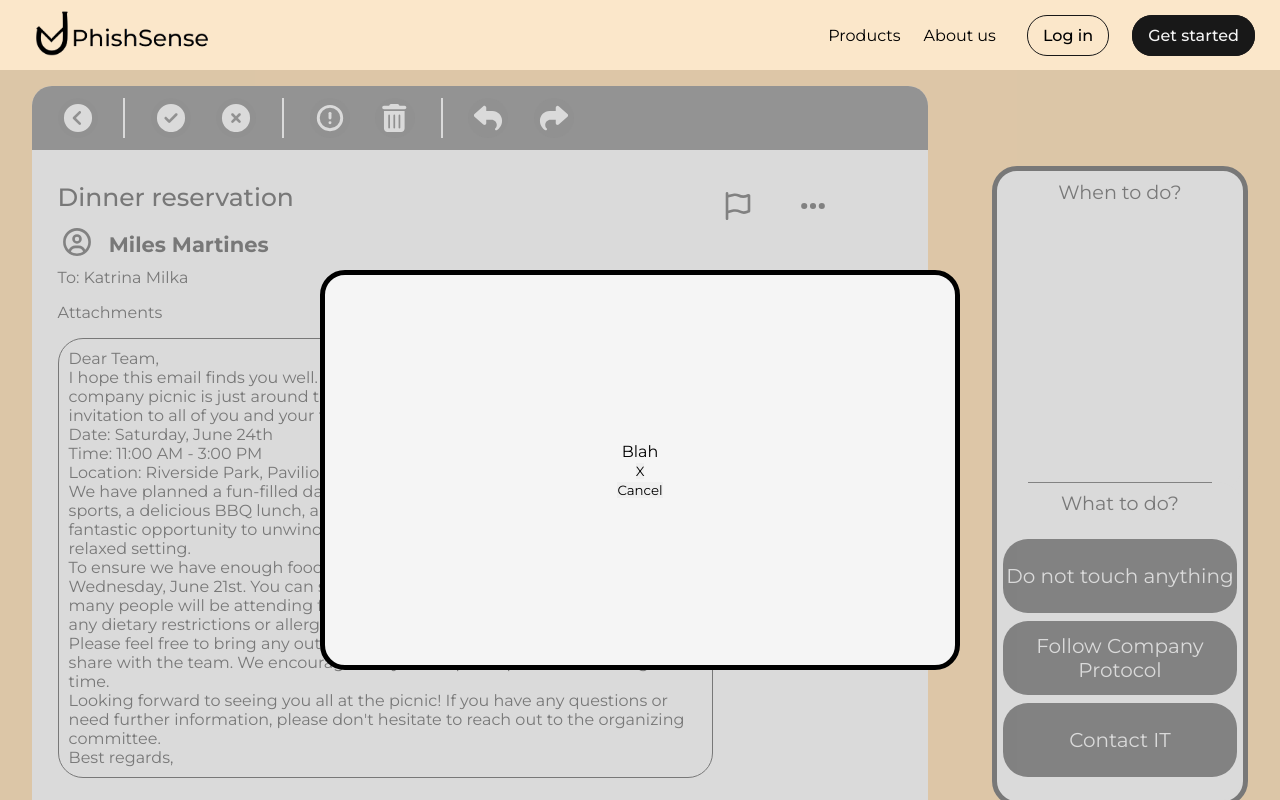
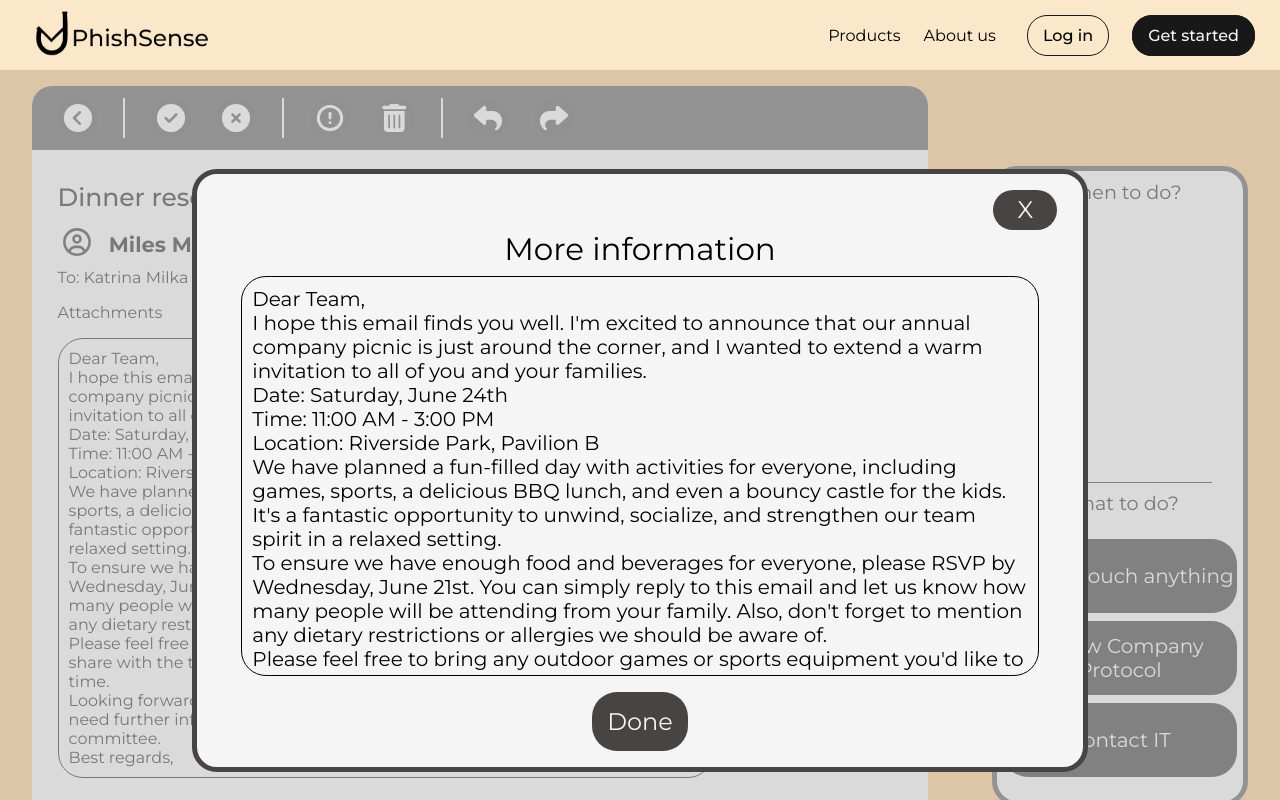
Before and after one commit to Que-sar/PhishSense, a React (Create React App) app: page /demo in a window 1280 px wide. Both pictures are taken after a click on the button 813 px from the left and 206 px from the top of the page. Shown: the top 800 px of the page. Built offline with nearby package versions, Linux system fonts and the light colour scheme.

Commit message:
More info done

```diff
--- a/src/components/simulation/MoreInfo.css
+++ b/src/components/simulation/MoreInfo.css
@@ -17,11 +17,89 @@
   border-radius: 25px;
   border-style: solid;
   border-width: thick;
+  border-color: #484444;
   background: whitesmoke;
-  height: 50%;
-  width: 50%;
+  min-height: 50vh;
+  min-width: 50vw;
+  max-width: 70vw;
+  display: flex;
+  flex-direction: column;
+}
+
+.titleCloseBtn {
+  display: flex;
+  justify-content: flex-end;
+  width: 100%;
+}
+
+.x-button-modal {
+  margin-top: 2vh;
+  margin-right: 2vw;
+  height: 5vh;
+  width: 5vw;
+  font-size: x-large;
+  border-radius: 25px;
+  background-color: #484444;
+  color: whitesmoke;
+  cursor: pointer;
+}
+
+.x-button-modal:hover {
+  background-color: rgba(80, 77, 77, 0.9);
+  transition: background-color 0.3s ease;
+}
+
+.modalContent {
+  height: 100%;
+  width: 100%;
+  display: flex;
+  flex-direction: column;
+  justify-content: center;
+  align-items: center;
+  margin-bottom: 2vh;
+}
+.header-title {
+  font-size: calc(26px + 0.390625vw);
+  margin-bottom: 1vh;
+}
+
+.header-info {
+  border-style: solid;
+  border-width: thin;
+  border-radius: 25px;
+  max-height: 50vh;
+  overflow-y: auto;
+  width: 90%;
+  padding: 10px;
+  overflow-y: auto;
+  font-size: calc(15px + 0.390625vw);
+}
+
+.footer {
   display: flex;
   justify-content: center;
-  align-items: center;
-  flex-direction: column;
 }
+
+.doneBtn {
+  height: fit-content;
+  width: fit-content;
+  padding: 15px;
+  font-size: x-large;
+  border-radius: 25px;
+  background-color: #484444;
+  color: whitesmoke;
+  cursor: pointer;
+  margin-bottom: 2vh;
+}
+
+.doneBtn:hover {
+  background-color: rgba(80, 77, 77, 0.9);
+  transition: background-color 0.3s ease;
+}
+
+@media (max-width: 991px) {
+  .modalContainer {
+    /* height: 80vh;
+    width: 80vw; */
+  }
+}
--- a/src/components/simulation/MoreInfo.js
+++ b/src/components/simulation/MoreInfo.js
@@ -1,16 +1,34 @@
-import React from "react";
+import React, { useEffect, useRef } from "react";
 import "./MoreInfo.css";
 
 const MoreInfo = (props) => {
   const headerInfo = props.headerInfo;
   const setOpenModal = props.setOpenModal;
+  const modalContainerRef = useRef(null);
+
+  useEffect(() => {
+    const handleClickOutside = (event) => {
+      if (
+        modalContainerRef.current &&
+        !modalContainerRef.current.contains(event.target)
+      ) {
+        setOpenModal(false);
+      }
+    };
+
+    document.addEventListener("mousedown", handleClickOutside);
+
+    return () => {
+      document.removeEventListener("mousedown", handleClickOutside);
+    };
+  }, [setOpenModal]);
 
   return (
     <div className="modalBackground">
-      <div className="modalContainer">
-        <div className="modalContent">{headerInfo}</div>
+      <div className="modalContainer" ref={modalContainerRef}>
         <div className="titleCloseBtn">
           <button
+            className="x-button-modal"
             onClick={() => {
               setOpenModal(false);
             }}
@@ -18,14 +36,18 @@ const MoreInfo = (props) => {
             X
           </button>
         </div>
+        <div className="modalContent">
+          <div className="header-title">More information</div>
+          <div className="header-info">{headerInfo}</div>
+        </div>
         <div className="footer">
           <button
             onClick={() => {
               setOpenModal(false);
             }}
-            id="cancelBtn"
+            className="doneBtn"
           >
-            Cancel
+            Done
           </button>
         </div>
       </div>
--- a/src/components/simulation/SimulationPanel.css
+++ b/src/components/simulation/SimulationPanel.css
@@ -11,7 +11,7 @@
 .email-topbar {
   width: 100%;
   height: fit-content;
-  background: rgba(24, 24, 24, 0.8);
+  background: #484444;
   border-radius: 20px 20px 0 0;
   margin-bottom: 4vh;
 }
--- a/src/components/simulation/SimulationPanel.js
+++ b/src/components/simulation/SimulationPanel.js
@@ -157,7 +157,10 @@ const SimulationPanel = (props) => {
                 <span className="tooltiptext-more">More information</span>
               </button>
               {modalOpen && (
-                <MoreInfo setOpenModal={setModalOpen} headerInfo={"Blah"} />
+                <MoreInfo
+                  setOpenModal={setModalOpen}
+                  headerInfo={displayText}
+                />
               )}
             </div>
           </div>
--- a/src/components/simulation/TodoPanel.css
+++ b/src/components/simulation/TodoPanel.css
@@ -10,6 +10,7 @@
   border-style: solid;
   border-width: thick;
   user-select: none;
+  border-color: #484444;
 }
 
 .todo-ranking-panel,
```
